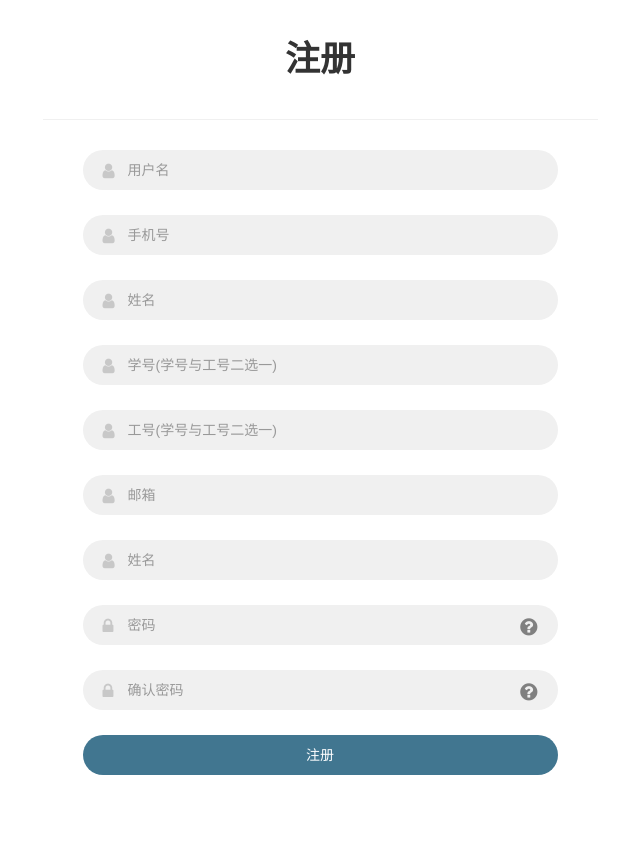
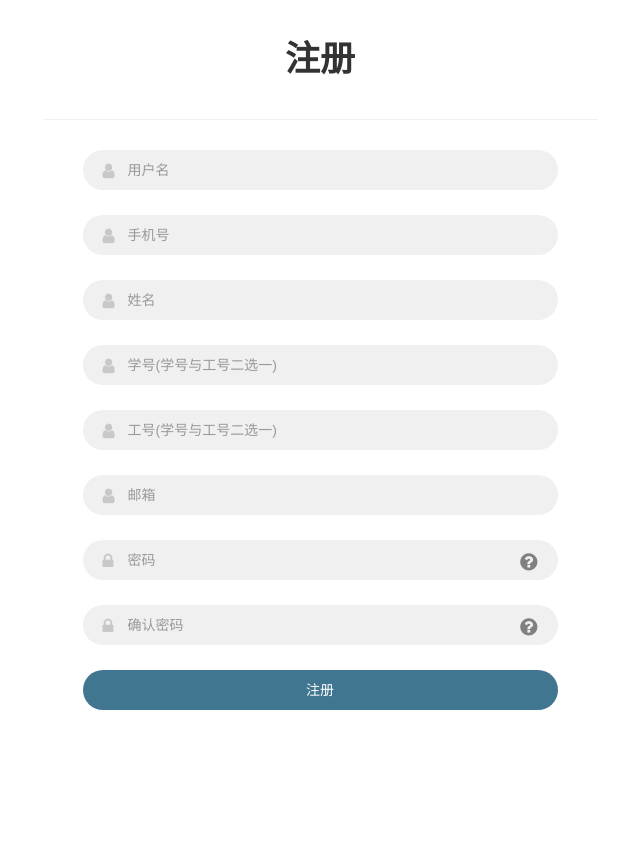
Before and after one commit to sijiezhilian/managesys, a Django app: page /resign/ in a window 1280 px wide. Shown: the part 21-881 px from the top of the page, without its empty margins (320-960 px from the left). After the commit the page ends 731 px from the top, so only its background shows below. Run offline with Django 3.2, Linux system fonts and the light colour scheme; some libraries are stand-ins or nearby versions.

Commit message:
Update resign.html
a

```diff
--- a/templates/resign.html
+++ b/templates/resign.html
@@ -206,10 +206,7 @@
                             >
                             <i class="fa fa-user"></i>
                         </div>
-                        <div class="form-group">
-                            <input name="xingming" type="text" class="form-control"  placeholder="姓名" required>
-                            <i class="fa fa-user"></i>
-                        </div>
+
                         <div class="form-group help">
                             <input name="password" type="password" class="form-control" id="password" placeholder="密码" pattern="[A-Za-z0-9]{6,30}" name="password" oninvalid="validatelt(this,'密码长度至少为六位，且不能有中文')" >
                             <i class="fa fa-lock"></i>
```
